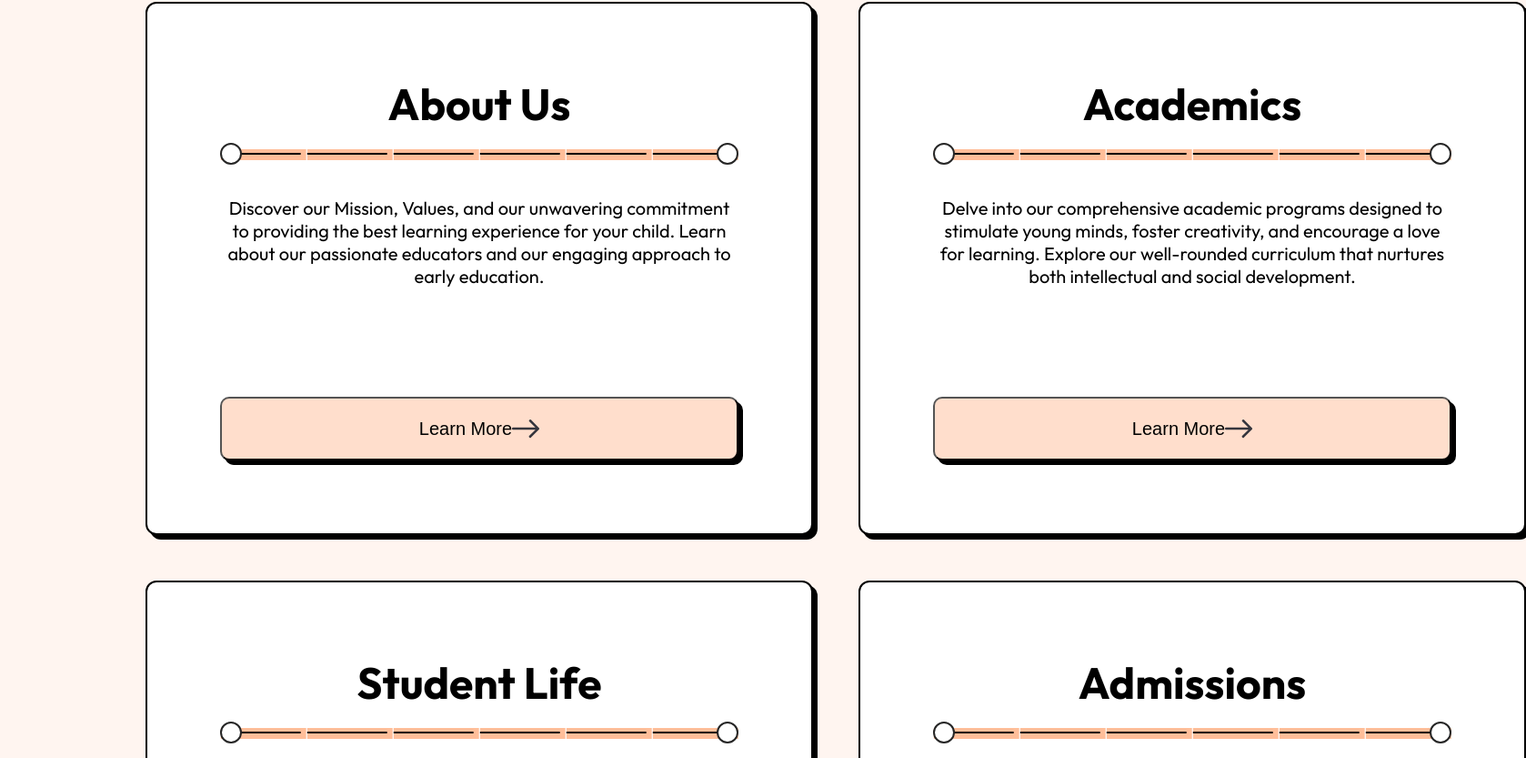
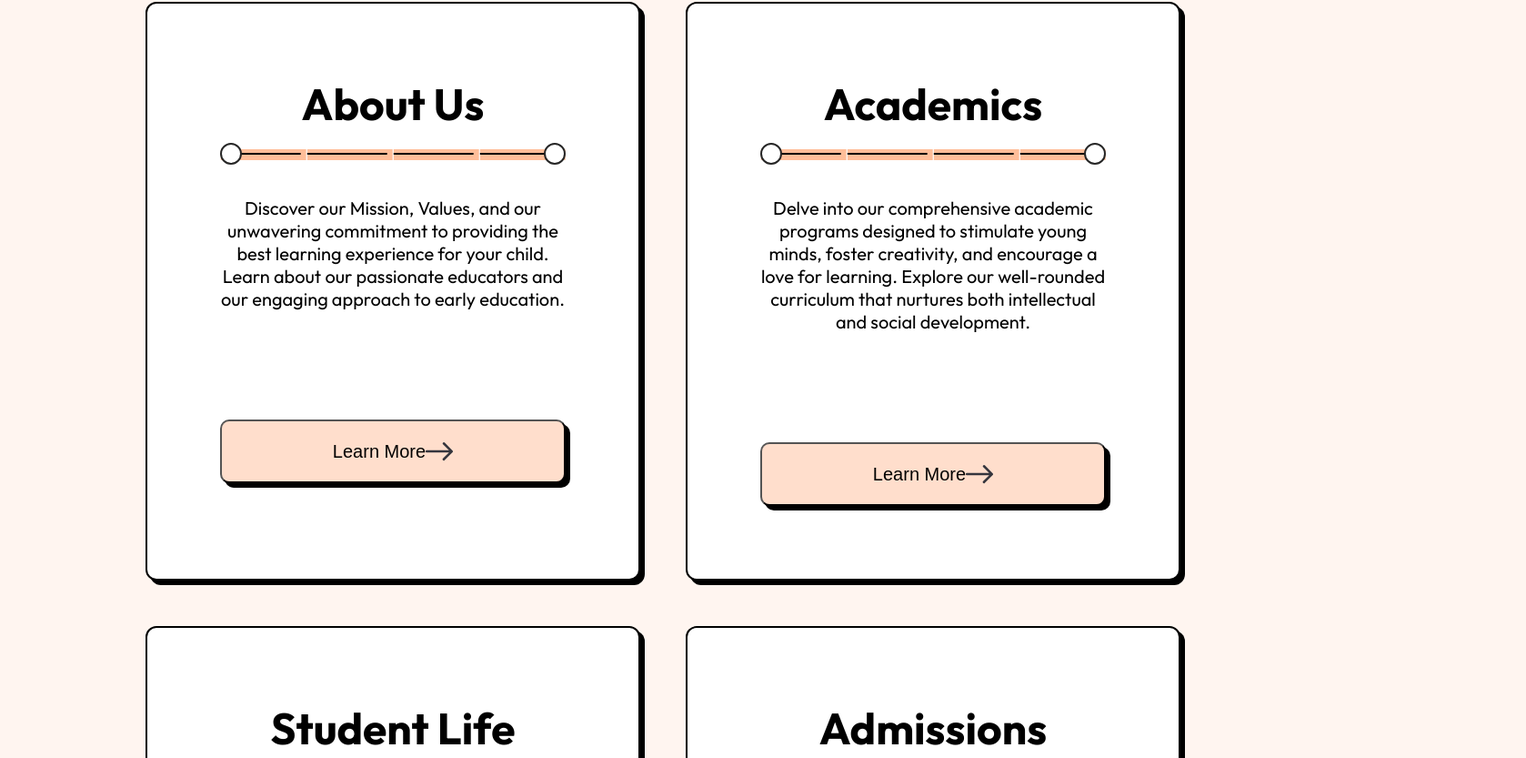
Before and after one commit to Kiori2557/little_learner, a plain HTML site: page index.html in a window 1280 px wide. Shown: the part 6187-7020 px from the top of the page at 91% size, 1678 px wide, since content can reach past the window. Drawn offline with Linux system fonts and the light colour scheme.

Commit message:
adjust css styling

```diff
--- a/index.html
+++ b/index.html
@@ -1339,52 +1339,6 @@
               />
             </svg>
             <svg
-              class="dashedLine"
-              width="95"
-              height="12"
-              viewBox="0 0 95 12"
-              fill="none"
-              xmlns="http://www.w3.org/2000/svg"
-            >
-              <rect
-                width="93.8333"
-                height="12"
-                transform="translate(0.833313)"
-                fill="#FFBE99"
-              />
-              <line
-                x1="0.833313"
-                y1="5"
-                x2="88.6666"
-                y2="5"
-                stroke="black"
-                stroke-width="2"
-              />
-            </svg>
-            <svg
-              class="dashedLine"
-              width="95"
-              height="12"
-              viewBox="0 0 95 12"
-              fill="none"
-              xmlns="http://www.w3.org/2000/svg"
-            >
-              <rect
-                width="93.8333"
-                height="12"
-                transform="translate(0.833313)"
-                fill="#FFBE99"
-              />
-              <line
-                x1="0.833313"
-                y1="5"
-                x2="88.6666"
-                y2="5"
-                stroke="black"
-                stroke-width="2"
-              />
-            </svg>
-            <svg
               width="24"
               height="24"
               viewBox="0 0 24 24"
@@ -1451,6 +1405,7 @@
               />
             </svg>
             <svg
+              class="dashedLine"
               width="95"
               height="12"
               viewBox="0 0 95 12"
@@ -1473,6 +1428,7 @@
               />
             </svg>
             <svg
+              class="dashedLine"
               width="95"
               height="12"
               viewBox="0 0 95 12"
@@ -1495,6 +1451,7 @@
               />
             </svg>
             <svg
+              class="dashedLine"
               width="95"
               height="12"
               viewBox="0 0 95 12"
@@ -1517,50 +1474,7 @@
               />
             </svg>
             <svg
-              width="95"
-              height="12"
-              viewBox="0 0 95 12"
-              fill="none"
-              xmlns="http://www.w3.org/2000/svg"
-            >
-              <rect
-                width="93.8333"
-                height="12"
-                transform="translate(0.833313)"
-                fill="#FFBE99"
-              />
-              <line
-                x1="0.833313"
-                y1="5"
-                x2="88.6666"
-                y2="5"
-                stroke="black"
-                stroke-width="2"
-              />
-            </svg>
-            <svg
-              width="95"
-              height="12"
-              viewBox="0 0 95 12"
-              fill="none"
-              xmlns="http://www.w3.org/2000/svg"
-            >
-              <rect
-                width="93.8333"
-                height="12"
-                transform="translate(0.833313)"
-                fill="#FFBE99"
-              />
-              <line
-                x1="0.833313"
-                y1="5"
-                x2="88.6666"
-                y2="5"
-                stroke="black"
-                stroke-width="2"
-              />
-            </svg>
-            <svg
+              class="dashedLine"
               width="95"
               height="12"
               viewBox="0 0 95 12"
@@ -1649,6 +1563,7 @@
               />
             </svg>
             <svg
+              class="dashedLine"
               width="95"
               height="12"
               viewBox="0 0 95 12"
@@ -1671,6 +1586,7 @@
               />
             </svg>
             <svg
+              class="dashedLine"
               width="95"
               height="12"
               viewBox="0 0 95 12"
@@ -1693,6 +1609,7 @@
               />
             </svg>
             <svg
+              class="dashedLine"
               width="95"
               height="12"
               viewBox="0 0 95 12"
@@ -1715,50 +1632,7 @@
               />
             </svg>
             <svg
-              width="95"
-              height="12"
-              viewBox="0 0 95 12"
-              fill="none"
-              xmlns="http://www.w3.org/2000/svg"
-            >
-              <rect
-                width="93.8333"
-                height="12"
-                transform="translate(0.833313)"
-                fill="#FFBE99"
-              />
-              <line
-                x1="0.833313"
-                y1="5"
-                x2="88.6666"
-                y2="5"
-                stroke="black"
-                stroke-width="2"
-              />
-            </svg>
-            <svg
-              width="95"
-              height="12"
-              viewBox="0 0 95 12"
-              fill="none"
-              xmlns="http://www.w3.org/2000/svg"
-            >
-              <rect
-                width="93.8333"
-                height="12"
-                transform="translate(0.833313)"
-                fill="#FFBE99"
-              />
-              <line
-                x1="0.833313"
-                y1="5"
-                x2="88.6666"
-                y2="5"
-                stroke="black"
-                stroke-width="2"
-              />
-            </svg>
-            <svg
+              class="dashedLine"
               width="95"
               height="12"
               viewBox="0 0 95 12"
@@ -1847,6 +1721,7 @@
               />
             </svg>
             <svg
+              class="dashedLine"
               width="95"
               height="12"
               viewBox="0 0 95 12"
@@ -1869,6 +1744,7 @@
               />
             </svg>
             <svg
+              class="dashedLine"
               width="95"
               height="12"
               viewBox="0 0 95 12"
@@ -1891,6 +1767,7 @@
               />
             </svg>
             <svg
+              class="dashedLine"
               width="95"
               height="12"
               viewBox="0 0 95 12"
@@ -1913,50 +1790,7 @@
               />
             </svg>
             <svg
-              width="95"
-              height="12"
-              viewBox="0 0 95 12"
-              fill="none"
-              xmlns="http://www.w3.org/2000/svg"
-            >
-              <rect
-                width="93.8333"
-                height="12"
-                transform="translate(0.833313)"
-                fill="#FFBE99"
-              />
-              <line
-                x1="0.833313"
-                y1="5"
-                x2="88.6666"
-                y2="5"
-                stroke="black"
-                stroke-width="2"
-              />
-            </svg>
-            <svg
-              width="95"
-              height="12"
-              viewBox="0 0 95 12"
-              fill="none"
-              xmlns="http://www.w3.org/2000/svg"
-            >
-              <rect
-                width="93.8333"
-                height="12"
-                transform="translate(0.833313)"
-                fill="#FFBE99"
-              />
-              <line
-                x1="0.833313"
-                y1="5"
-                x2="88.6666"
-                y2="5"
-                stroke="black"
-                stroke-width="2"
-              />
-            </svg>
-            <svg
+              class="dashedLine"
               width="95"
               height="12"
               viewBox="0 0 95 12"
--- a/style.css
+++ b/style.css
@@ -451,7 +451,9 @@ section:first-of-type {
   gap: 2.5rem;
 }
 .navigatePages > .cardContainer > .card {
-  display: grid;
+  display: flex;
+  flex-direction: column;
+  align-items: center;
   gap: 1rem;
   padding: 4rem;
   border: 2px solid black;
@@ -467,8 +469,9 @@ section:first-of-type {
 }
 .navigatePages > .cardContainer > .card > .breakLine {
   display: flex;
+  justify-content: space-between;
   position: relative;
-  width: fit-content;
+  width: 100%;
 }
 .navigatePages > .cardContainer > .card > .breakLine > .circleLeft {
   position: absolute;
```
